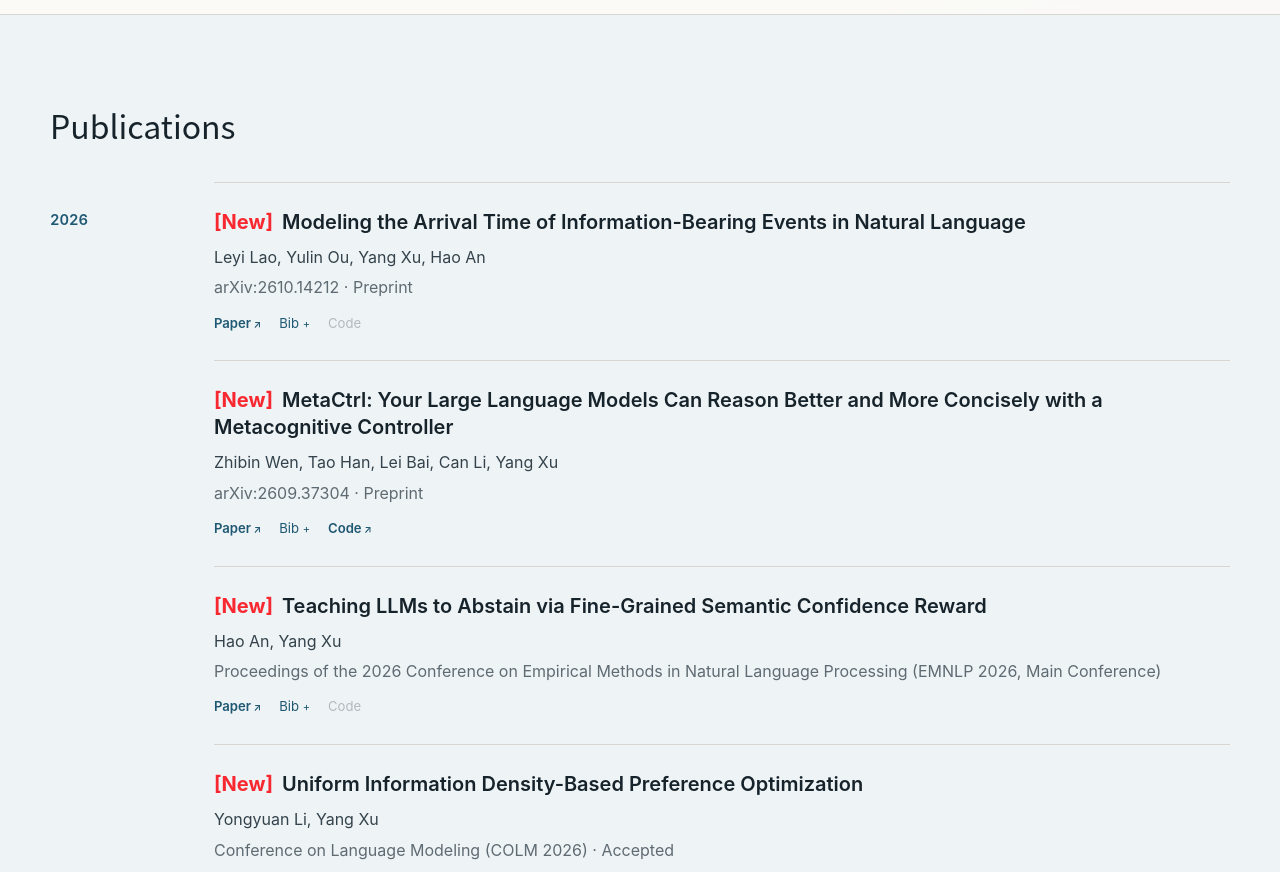
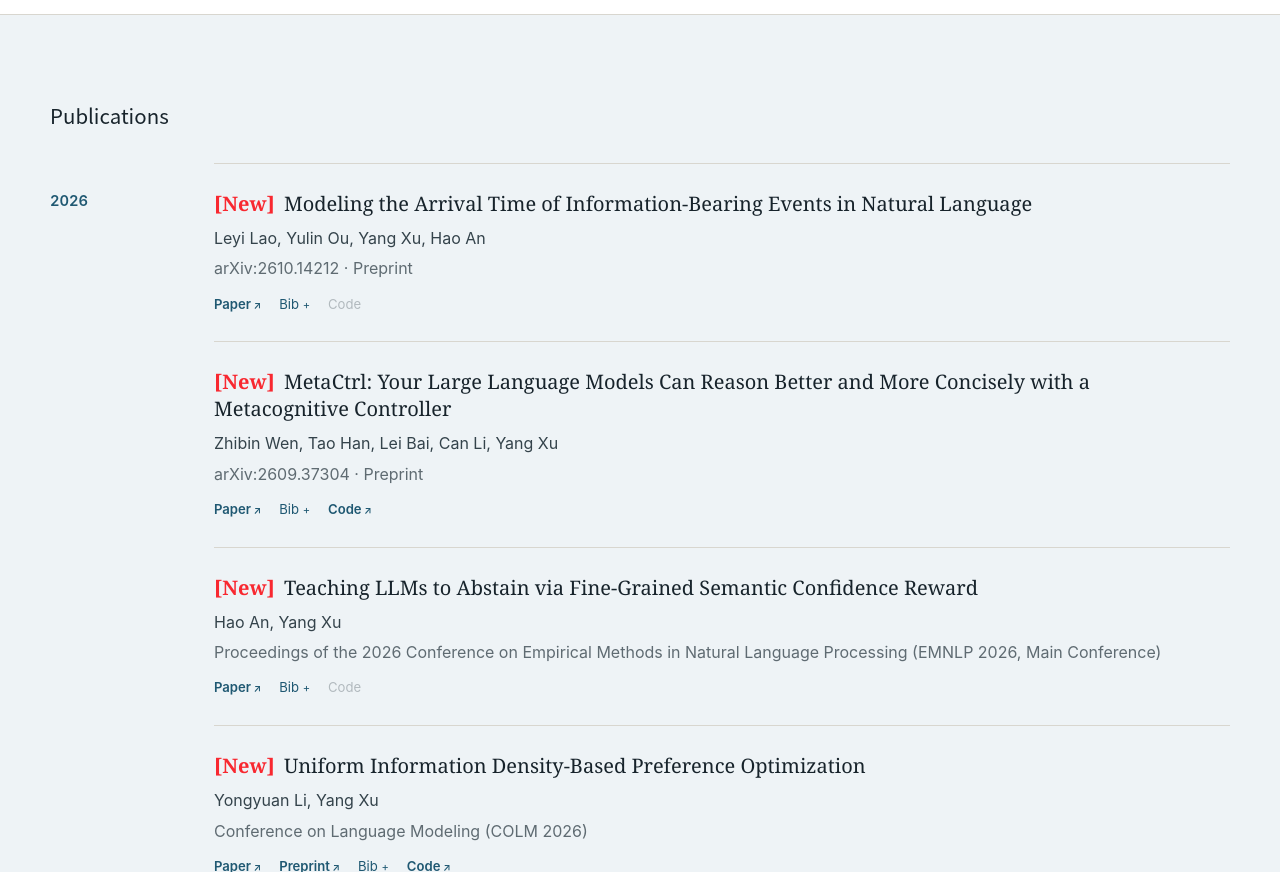
Before and after one commit to CLCS-SUSTech/clcs-sustech.github.io, an Astro site: page /en/research in a window 1280 px wide. Shown: the part 74-946 px from the top of the page. Built offline with nearby package versions, Linux system fonts and the light colour scheme; Astro itself is replaced by a stand-in of ours.

Commit message:
Add Preprint links (FACE, UIDPO), official links for UIDPO/wang2024, serif title font, white header

```diff
--- a/src/components/PublicationItem.astro
+++ b/src/components/PublicationItem.astro
@@ -27,6 +27,9 @@ const bibPanelId = 'bib-' + publication.slug;
       {publication.paper
         ? <a href={publication.paper} target="_blank" rel="noreferrer">Paper</a>
         : <span class="is-disabled" aria-disabled="true">Paper</span>}
+      {publication.preprint && (
+        <a href={publication.preprint} target="_blank" rel="noreferrer">Preprint</a>
+      )}
       {publication.bibtex
         ? (
           <button
@@ -100,9 +103,9 @@ const bibPanelId = 'bib-' + publication.slug;
 
   h3 {
     margin: 0 0 8px;
-    font-family: var(--sans);
+    font-family: Georgia, 'Times New Roman', 'Songti SC', 'SimSun', serif;
     font-size: 1.25rem;
-    font-weight: 600;
+    font-weight: 400;
     line-height: 1.35;
   }
 
--- a/src/components/pages/ResearchPage.astro
+++ b/src/components/pages/ResearchPage.astro
@@ -19,7 +19,7 @@ const publicationYears = [...new Set(publications.map((entry) => entry.data.year
   <section class="content-section publications-section">
     <div class="container">
       <div class="section-intro publication-heading">
-        <h2>{lang === 'zh' ? '已发表论文' : 'Publications'}</h2>
+        <h3>{lang === 'zh' ? '已发表论文' : 'Publications'}</h3>
       </div>
       <div class="publication-years">
         {publicationYears.map((year) => (
@@ -46,10 +46,10 @@ const publicationYears = [...new Set(publications.map((entry) => entry.data.year
     margin-bottom: 30px;
   }
 
-  .section-intro h2 {
+  .section-intro h3 {
     margin: 0;
     font-family: var(--serif);
-    font-size: clamp(1.55rem, 2.5vw, 2rem);
+    font-size: clamp(1.1rem, 1.6vw, 1.3rem);
     font-weight: 500;
   }
 
--- a/src/content.config.ts
+++ b/src/content.config.ts
@@ -97,6 +97,7 @@ const publications = defineCollection({
     status: localizedString.optional(),
     tags: localizedStrings.default({ zh: [], en: [] }),
     paper: z.url().optional(),
+    preprint: z.url().optional(),
     bib: z.url().optional(),
     bibtex: z.string().optional(),
     code: z.url().optional(),
--- a/src/content/publications/li2026uidpo.yaml
+++ b/src/content/publications/li2026uidpo.yaml
@@ -7,18 +7,14 @@ authors:
   - "Yongyuan Li"
   - "Yang Xu"
 venue: "Conference on Language Modeling (COLM 2026)"
-status:
-  zh: "已接收"
-  en: "Accepted"
-paper: "https://arxiv.org/abs/2610.14578"
+paper: "https://proceedings.colm.cc/paper_files/paper/2026/hash/50d277e84b2bcbaadcd84548a87e8cc4-Abstract-Conference.html"
+preprint: "https://arxiv.org/abs/2610.14578"
 code: "https://github.com/CLCS-SUSTech/UIDPO"
-# Provisional citation; replace with the official citation when available.
 bibtex: |-
   @inproceedings{li-xu-2026-uidpo,
     title = {Uniform Information Density-Based Preference Optimization},
     author = {Li, Yongyuan and Xu, Yang},
     booktitle = {Conference on Language Modeling},
     year = {2026},
-    url = {https://arxiv.org/abs/2610.14578},
-    note = {Accepted for presentation at COLM 2026}
+    url = {https://proceedings.colm.cc/paper_files/paper/2026/hash/50d277e84b2bcbaadcd84548a87e8cc4-Abstract-Conference.html}
   }
--- a/src/content/publications/wang2024much.yaml
+++ b/src/content/publications/wang2024much.yaml
@@ -7,10 +7,23 @@ authors:
   - "Gabriel Skantze"
   - "Hendrik Buschmeier"
 venue: "Findings of the Association for Computational Linguistics: ACL 2024"
+paper: "https://aclanthology.org/2024.findings-acl.210/"
 bibtex: |-
-  @inproceedings{wang2024much,
-    title = {How Much Does Nonverbal Communication Conform to Entropy Rate Constancy?: A Case Study on Listener Gaze in Interaction},
-    author = {Wang, Yu and Xu, Yang and Skantze, Gabriel and Buschmeier, Hendrik},
-    booktitle = {Findings of the Association for Computational Linguistics: ACL 2024},
-    year = {2024},
+  @inproceedings{wang-etal-2024-much,
+      title = "How Much Does Nonverbal Communication Conform to Entropy Rate Constancy?: A Case Study on Listener Gaze in Interaction",
+      author = "Wang, Yu  and
+        Xu, Yang  and
+        Skantze, Gabriel  and
+        Buschmeier, Hendrik",
+      editor = "Ku, Lun-Wei  and
+        Martins, Andre  and
+        Srikumar, Vivek",
+      booktitle = "Findings of the {A}ssociation for {C}omputational {L}inguistics: {ACL} 2024",
+      month = aug,
+      year = "2024",
+      address = "Bangkok, Thailand",
+      publisher = "Association for Computational Linguistics",
+      url = "https://aclanthology.org/2024.findings-acl.210/",
+      doi = "10.18653/v1/2024.findings-acl.210",
+      pages = "3533--3545"
   }
--- a/src/content/publications/yang2024face.yaml
+++ b/src/content/publications/yang2024face.yaml
@@ -10,6 +10,7 @@ authors:
   - "Kefan Chen"
 venue: "Advances in Neural Information Processing Systems 36 (NeurIPS 2023)"
 paper: "https://proceedings.neurips.cc/paper_files/paper/2023/file/37094fdc81632915a5738293cf9b7ad4-Paper-Conference.pdf"
+preprint: "https://arxiv.org/abs/2305.10307"
 code: "https://github.com/CLCS-SUSTech/FACE"
 bibtex: |-
   @article{yang2024face,
--- a/src/layouts/BaseLayout.astro
+++ b/src/layouts/BaseLayout.astro
@@ -43,7 +43,7 @@ function isActive(href: string, key: string) {
     <meta name="viewport" content="width=device-width" />
     <meta name="generator" content={Astro.generator} />
     <meta name="description" content={description ?? t.siteDescription} />
-    <meta name="theme-color" content="#fbfaf7" />
+    <meta name="theme-color" content="#ffffff" />
     <link rel="icon" type="image/png" href={withBase('brand/favicon.png')} />
     <title>{pageTitle}</title>
   </head>
@@ -127,7 +127,7 @@ function isActive(href: string, key: string) {
     z-index: 20;
     border-top: 4px solid var(--accent);
     border-bottom: 1px solid var(--line);
-    background: rgb(251 250 247 / 92%);
+    background: #ffffff;
     backdrop-filter: blur(14px);
   }
 
@@ -339,7 +339,7 @@ function isActive(href: string, key: string) {
       align-items: stretch;
       padding: 20px;
       border-bottom: 1px solid var(--line);
-      background: var(--paper);
+      background: #ffffff;
       box-shadow: var(--shadow);
     }
 
```
